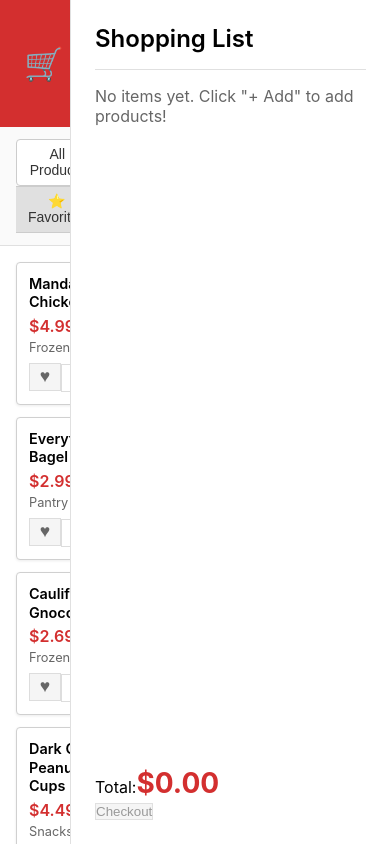
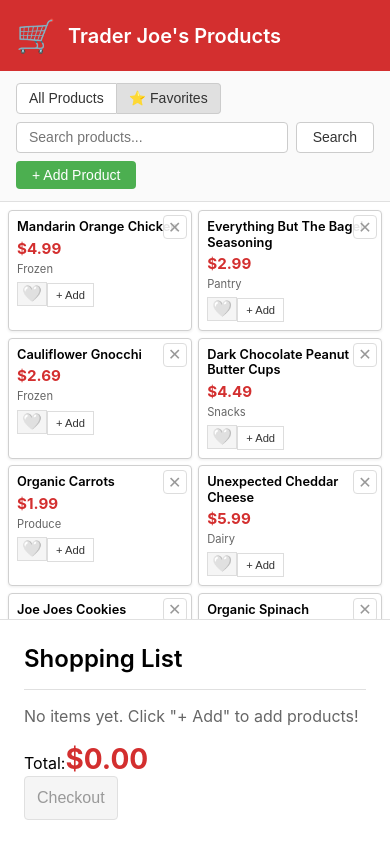
Before and after one commit to Dave-ExpSC/trader-joes, a React (Create React App) app: page / in a window 390 px wide. Built offline with nearby package versions, Linux system fonts and the light colour scheme.

Commit message:
working version
Made card size adjustments

```diff
--- a/src/App.css
+++ b/src/App.css
@@ -51,6 +51,38 @@
   background: #fafafa;
   padding: 0.75rem 1rem;
   border-bottom: 1px solid #e0e0e0;
+  flex-wrap: wrap;
+}
+
+.search-input-wrapper {
+  position: relative;
+  flex: 1;
+  min-width: 200px;
+  display: flex;
+  align-items: center;
+}
+
+.clear-search-btn {
+  position: absolute;
+  right: 0.5rem;
+  background: transparent;
+  border: none;
+  color: #999;
+  font-size: 1.2rem;
+  cursor: pointer;
+  padding: 0.25rem;
+  display: flex;
+  align-items: center;
+  justify-content: center;
+  width: 1.5rem;
+  height: 1.5rem;
+  border-radius: 50%;
+  transition: all 0.2s;
+}
+
+.clear-search-btn:hover {
+  background: #f0f0f0;
+  color: #666;
 }
 
 .search-bar .tabs {
@@ -89,7 +121,10 @@
   border: 1px solid #ccc;
   color: #333;
   font-size: 0.875rem;
-  padding: 0.4rem 0.75rem;
+  padding: 0.4rem 2rem 0.4rem 0.75rem;
+  border-radius: 0.25rem;
+  flex: 1;
+  min-width: 200px;
 }
 
 .search-bar button {
@@ -98,17 +133,78 @@
   background: white;
   border: 1px solid #ccc;
   color: #333;
+  border-radius: 0.25rem;
+  cursor: pointer;
+  font-weight: 500;
 }
 
 .search-bar button:hover {
   background: #f5f5f5;
 }
 
+.btn-success {
+  background: #4caf50 !important;
+  color: white !important;
+  border: none !important;
+}
+
+.btn-success:hover {
+  background: #45a049 !important;
+}
+
+/* Add Product Form */
+.add-product-form {
+  background: white;
+  padding: 1rem;
+  border-bottom: 1px solid #e0e0e0;
+  display: flex;
+  gap: 0.5rem;
+  flex-wrap: wrap;
+  box-shadow: 0 2px 4px rgba(0,0,0,0.05);
+}
+
+.add-product-form input,
+.add-product-form select {
+  padding: 0.4rem 0.75rem;
+  border: 1px solid #ccc;
+  border-radius: 0.25rem;
+  font-size: 0.875rem;
+}
+
+.add-product-form input[type="text"] {
+  flex: 1 1 200px;
+}
+
+.add-product-form input[type="number"] {
+  flex: 0 0 100px;
+}
+
+.add-product-form select {
+  flex: 0 0 120px;
+}
+
+.add-product-form button {
+  padding: 0.4rem 1rem;
+  border-radius: 0.25rem;
+  font-size: 0.875rem;
+  cursor: pointer;
+  border: none;
+}
+
+.btn-ghost {
+  background: #999 !important;
+  color: white !important;
+}
+
+.btn-ghost:hover {
+  background: #888 !important;
+}
+
 .products-grid {
   display: grid;
-  grid-template-columns: repeat(auto-fill, minmax(160px, 1fr));
-  gap: 0.75rem;
-  padding: 1rem;
+  grid-template-columns: repeat(auto-fill, minmax(145px, 1fr));
+  gap: 0.5rem;
+  padding: 0.75rem;
   background: white;
   overflow-y: auto;
   flex: 1;
@@ -119,41 +215,75 @@
   border: 1px solid #d0d0d0;
   border-radius: 0.25rem;
   box-shadow: 0 1px 3px rgba(0,0,0,0.08);
+  position: relative;
+}
+
+.delete-product-btn {
+  position: absolute;
+  top: 0.25rem;
+  right: 0.25rem;
+  background: rgba(255, 255, 255, 0.9);
+  border: 1px solid #ddd;
+  border-radius: 0.25rem;
+  width: 1.5rem;
+  height: 1.5rem;
+  display: flex;
+  align-items: center;
+  justify-content: center;
+  cursor: pointer;
+  font-size: 1rem;
+  color: #999;
+  padding: 0;
+  z-index: 10;
+  transition: all 0.2s;
+}
+
+.delete-product-btn:hover {
+  background: #ff5252;
+  color: white;
+  border-color: #ff5252;
+  transform: scale(1.1);
 }
 
 .products-grid .card-body {
-  padding: 0.75rem !important;
+  padding: 0.5rem !important;
 }
 
 .products-grid h3 {
-  font-size: 0.9rem;
+  font-size: 0.8rem;
   font-weight: 600;
   color: #000;
   margin-bottom: 0.25rem;
-  line-height: 1.3;
+  line-height: 1.2;
+  max-height: 2.9rem;
+  display: -webkit-box;
+  -webkit-line-clamp: 3;
+  -webkit-box-orient: vertical;
+  overflow: hidden;
 }
 
 .product-price {
   color: #d32f2f;
-  font-size: 1rem;
-  font-weight: 600;
+  font-size: 0.95rem;
+  font-weight: 700;
   margin-bottom: 0.25rem;
 }
 
 .products-grid .text-xs {
-  font-size: 0.8rem;
+  font-size: 0.7rem;
   color: #666;
-  margin-bottom: 0.5rem;
+  margin-bottom: 0.4rem;
 }
 
 .favorite-btn {
-  min-width: 2rem;
-  height: 1.75rem;
-  padding: 0 0.35rem;
+  min-width: 1.75rem;
+  height: 1.5rem;
+  padding: 0 0.25rem;
   background: #f5f5f5;
   border: 1px solid #ddd;
-  font-size: 1.1rem;
+  font-size: 1rem;
   line-height: 1;
+  cursor: pointer;
 }
 
 .favorite-btn:hover {
@@ -165,11 +295,12 @@
   background: white;
   border: 1px solid #ddd;
   color: #333;
-  font-size: 0.8rem;
-  height: 1.75rem;
-  min-height: 1.75rem;
-  padding: 0 0.6rem;
+  font-size: 0.7rem;
+  height: 1.5rem;
+  min-height: 1.5rem;
+  padding: 0 0.5rem;
   font-weight: 500;
+  cursor: pointer;
 }
 
 .products-grid .btn-primary:hover {
@@ -229,9 +360,16 @@
 }
 
 .cart-item .btn-ghost {
-  color: #999;
-  font-size: 1rem;
+  color: #999 !important;
+  background: transparent !important;
+  font-size: 1.2rem;
   padding: 0.15rem 0.4rem;
+  border: none;
+  cursor: pointer;
+}
+
+.cart-item .btn-ghost:hover {
+  color: #666 !important;
 }
 
 .total-price {
@@ -249,6 +387,10 @@
   border: 1px solid #ddd;
   color: #333;
   font-weight: 500;
+  padding: 0.75rem;
+  font-size: 1rem;
+  border-radius: 0.25rem;
+  cursor: pointer;
 }
 
 .shopping-list-panel .btn-primary:hover {
@@ -259,4 +401,39 @@
   background: #f5f5f5;
   color: #999;
   border-color: #e0e0e0;
+  cursor: not-allowed;
 }
+
+/* Mobile Responsive */
+@media (max-width: 768px) {
+  .app-container {
+    flex-direction: column;
+  }
+
+  .shopping-list-panel {
+    width: 100%;
+    border-left: none;
+    border-top: 1px solid #e0e0e0;
+    max-height: 40vh;
+  }
+
+  .products-grid {
+    grid-template-columns: repeat(auto-fill, minmax(135px, 1fr));
+    gap: 0.4rem;
+    padding: 0.5rem;
+  }
+}
+
+@media (max-width: 480px) {
+  .products-grid {
+    grid-template-columns: repeat(auto-fill, minmax(140px, 1fr));
+  }
+
+  .header {
+    padding: 1rem;
+  }
+
+  .header-title {
+    font-size: 1.25rem;
+  }
+}
--- a/src/App.js
+++ b/src/App.js
@@ -1,13 +1,56 @@
-import React, { useState } from 'react';
+import React, { useState, useEffect } from 'react';
 import './App.css';
 import ProductList from './components/ProductList';
 import ShoppingList from './components/ShoppingList';
+import { loadProducts, saveProducts } from './utils/localStorage';
+import { products as sampleProducts } from './data/sampleData';
 
 function App() {
+  const [products, setProducts] = useState([]);
   const [searchQuery, setSearchQuery] = useState('');
   const [activeTab, setActiveTab] = useState('all');
   const [favorites, setFavorites] = useState([]);
   const [cart, setCart] = useState([]);
+  const [showAddProduct, setShowAddProduct] = useState(false);
+  const [newProduct, setNewProduct] = useState({
+    name: '',
+    price: '',
+    category: 'Frozen'
+  });
+
+  // Load data on mount
+  useEffect(() => {
+    const savedProducts = loadProducts();
+    if (savedProducts && savedProducts.length > 0) {
+      setProducts(savedProducts);
+    } else {
+      setProducts(sampleProducts);
+      saveProducts(sampleProducts);
+    }
+
+    const savedFavorites = JSON.parse(localStorage.getItem('tj-favorites') || '[]');
+    const savedCart = JSON.parse(localStorage.getItem('tj-cart') || '[]');
+
+    setFavorites(savedFavorites);
+    setCart(savedCart);
+  }, []);
+
+  // Save products when they change
+  useEffect(() => {
+    if (products.length > 0) {
+      saveProducts(products);
+    }
+  }, [products]);
+
+  // Save favorites when they change
+  useEffect(() => {
+    localStorage.setItem('tj-favorites', JSON.stringify(favorites));
+  }, [favorites]);
+
+  // Save cart when it changes
+  useEffect(() => {
+    localStorage.setItem('tj-cart', JSON.stringify(cart));
+  }, [cart]);
 
   const toggleFavorite = (productId) => {
     setFavorites(prev => {
@@ -29,6 +72,36 @@
 
   const handleSearch = () => {
     setActiveTab('all');
+  };
+
+  const clearSearch = () => {
+    setSearchQuery('');
+  };
+
+  const handleAddProduct = () => {
+    if (newProduct.name && newProduct.price) {
+      const product = {
+        id: Date.now(),
+        name: newProduct.name,
+        price: parseFloat(newProduct.price),
+        category: newProduct.category
+      };
+      setProducts(prev => [...prev, product]);
+      setNewProduct({ name: '', price: '', category: 'Frozen' });
+      setShowAddProduct(false);
+    }
+  };
+
+  const deleteProduct = (productId) => {
+    const product = products.find(p => p.id === productId);
+    if (product && window.confirm(`Delete "${product.name}"?\n\nThis will remove it from your product list.`)) {
+      // Remove from products
+      setProducts(prev => prev.filter(p => p.id !== productId));
+      // Remove from favorites if it's there
+      setFavorites(prev => prev.filter(id => id !== productId));
+      // Remove from cart if it's there
+      setCart(prev => prev.filter(item => item.id !== productId));
+    }
   };
 
   return (
@@ -54,6 +127,7 @@
               ⭐ Favorites
             </button>
           </div>
+          <div className="search-input-wrapper">
             <input
               type="text"
               placeholder="Search products..."
@@ -62,20 +136,81 @@
               onChange={(e) => setSearchQuery(e.target.value)}
               onKeyPress={(e) => e.key === 'Enter' && handleSearch()}
             />
+            {searchQuery && (
+              <button
+                className="clear-search-btn"
+                onClick={clearSearch}
+                title="Clear search"
+              >
+                ✕
+              </button>
+            )}
+          </div>
           <button
             className="btn btn-primary"
             onClick={handleSearch}
           >
             Search
           </button>
+          <button
+            className="btn btn-success"
+            onClick={() => setShowAddProduct(!showAddProduct)}
+          >
+            + Add Product
+          </button>
         </div>
 
+        {showAddProduct && (
+          <div className="add-product-form">
+            <input
+              type="text"
+              placeholder="Product name"
+              className="input input-bordered"
+              value={newProduct.name}
+              onChange={(e) => setNewProduct({ ...newProduct, name: e.target.value })}
+            />
+            <input
+              type="number"
+              step="0.01"
+              placeholder="Price"
+              className="input input-bordered"
+              value={newProduct.price}
+              onChange={(e) => setNewProduct({ ...newProduct, price: e.target.value })}
+            />
+            <select
+              className="select select-bordered"
+              value={newProduct.category}
+              onChange={(e) => setNewProduct({ ...newProduct, category: e.target.value })}
+            >
+              <option>Frozen</option>
+              <option>Pantry</option>
+              <option>Snacks</option>
+              <option>Produce</option>
+              <option>Dairy</option>
+            </select>
+            <button
+              className="btn btn-success"
+              onClick={handleAddProduct}
+            >
+              Add
+            </button>
+            <button
+              className="btn btn-ghost"
+              onClick={() => setShowAddProduct(false)}
+            >
+              Cancel
+            </button>
+          </div>
+        )}
+
         <ProductList
+          products={products}
           searchQuery={searchQuery}
           activeTab={activeTab}
           favorites={favorites}
           toggleFavorite={toggleFavorite}
           addToCart={addToCart}
+          deleteProduct={deleteProduct}
         />
       </div>
 
--- a/src/components/ProductList.jsx
+++ b/src/components/ProductList.jsx
@@ -1,7 +1,6 @@
 import React from 'react';
-import { products } from '../data/sampleData';
 
-function ProductList({ searchQuery, activeTab, favorites, toggleFavorite, addToCart }) {
+function ProductList({ products, searchQuery, activeTab, favorites, toggleFavorite, addToCart, deleteProduct }) {
   const getFilteredProducts = () => {
     let filteredProducts = products;
 
@@ -24,8 +23,29 @@
 
   return (
     <div className="products-grid">
-      {filteredProducts.map(product => (
+      {filteredProducts.length === 0 ? (
+        <div style={{
+          gridColumn: '1 / -1',
+          textAlign: 'center',
+          padding: '3rem',
+          color: '#999'
+        }}>
+          {activeTab === 'favorites'
+            ? 'No favorites yet. Click the ❤️ button on products to add them!'
+            : searchQuery
+              ? `No products found matching "${searchQuery}"`
+              : 'No products available'}
+        </div>
+      ) : (
+        filteredProducts.map(product => (
           <div key={product.id} className="card bg-base-200 shadow-sm">
+            <button
+              className="delete-product-btn"
+              onClick={() => deleteProduct(product.id)}
+              title="Delete product"
+            >
+              ✕
+            </button>
             <div className="card-body p-3">
               <h3 className="font-semibold text-sm mb-1">{product.name}</h3>
               <div className="text-xl font-bold mb-1 product-price">
@@ -37,8 +57,9 @@
                   className="btn btn-xs bg-base-300 border-0 text-2xl favorite-btn"
                   style={{ color: favorites.includes(product.id) ? '#ff5252' : '#666' }}
                   onClick={() => toggleFavorite(product.id)}
+                  title={favorites.includes(product.id) ? 'Remove from favorites' : 'Add to favorites'}
                 >
-                ♥
+                  {favorites.includes(product.id) ? '❤️' : '🤍'}
                 </button>
                 <button
                   className="btn btn-xs btn-primary"
@@ -49,7 +70,8 @@
               </div>
             </div>
           </div>
-      ))}
+        ))
+      )}
     </div>
   );
 }
```
Also changed, not shown: src/components/ShoppingList.jsx (+8 -0 lines), src/utils/localStorage.js (+45 -28 lines). Lines whose indentation alone changed are shown as unchanged.
